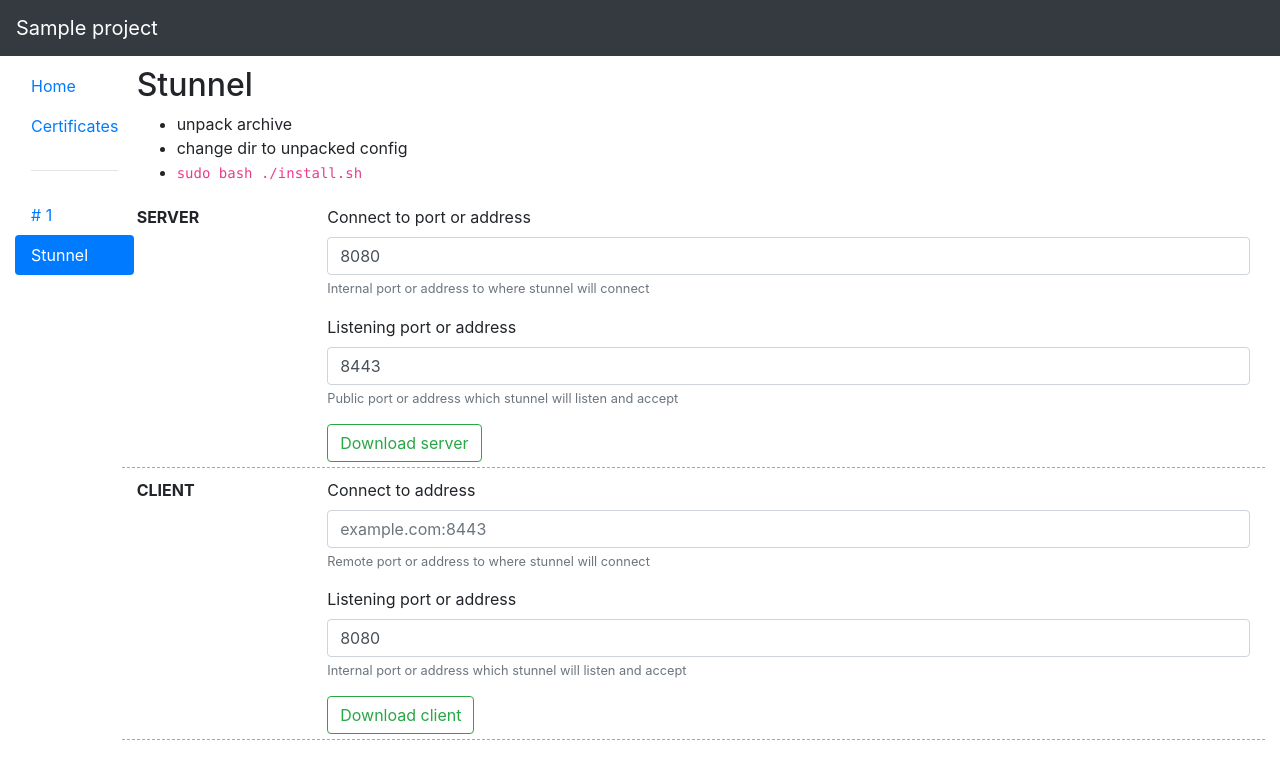
After one commit to reddec/ssl-cp, a Flask app: page /certificate/1/stunnel in a window 1280 px wide. The commit adds this page. Shown: the top 779 px of the page. Run offline with Flask 2, Linux system fonts and the light colour scheme; tables that the repository leaves empty hold one stand-in row (values such as "Sample post"); some libraries are stand-ins or nearby versions.

Commit message:
[draft] reconstruct stunnel templates. add readme

```diff
--- a/app/__main__.py
+++ b/app/__main__.py
@@ -2,6 +2,7 @@ from typing import List
 
 from app import app, db, models
 from app import api, cookbook
+from app.certificates import *
 
 from sqlalchemy import or_
 from flask import render_template, request, redirect, url_for, make_response, abort
@@ -80,8 +81,8 @@ def create_child(project_id: int, cn: str, days: int) -> models.Certificate:
 
 @app.route('/project/<id>/generate-signed', methods=['POST'])
 def create_child_certificate(id: int):
-    create_child(int(id), request.form['cn'], int(request.form['days']))
-    return redirect(url_for('get_project', id=id))
+    crt = create_child(int(id), request.form['cn'], int(request.form['days']))
+    return redirect(url_for('certificate', id=crt.id))
 
 
 @app.route('/project/<id>/root/cert')
@@ -113,7 +114,7 @@ def download_revoked_crl(id: int):
 def certificate(id: int):
     id = int(id)
     cert = models.Certificate.query.get(id)  # type: models.Certificate
-    return render_template('certificate.html', cert=cert)
+    return render_template('certificate.html', cert=cert, project=cert.project)
 
 
 @app.route('/certificate/<id>/cert')
--- a/app/api.py
+++ b/app/api.py
@@ -1,5 +1,5 @@
 from typing import List, Tuple
-from datetime import datetime
+from datetime import datetime, timedelta
 
 from OpenSSL import crypto, SSL
 
@@ -48,9 +48,9 @@ def create_cert(cn: str, days: int, ca_private: bytes, ca_cert: bytes, sn: int)
 
 def create_revoke_list(ca_cert: bytes, ca_key: bytes, serials: List[Tuple[int, datetime]]) -> bytes:
     crl = crypto.CRL()
-    crl.set_version(0)
 
-    crl.set_lastUpdate(datetime.now().strftime('%Y%m%d%H%M%SZ').encode())
+    crl.set_lastUpdate(datetime.utcnow().strftime('%Y%m%d%H%M%SZ').encode())
+    crl.set_nextUpdate((datetime.utcnow() + timedelta(days=365)).strftime('%Y%m%d%H%M%SZ').encode())
     for serial, revoked_at in serials:
         revoked = crypto.Revoked()
         revoked.set_serial(hex(serial)[2:].encode())
--- /dev/null
+++ b/app/certificates.py
@@ -0,0 +1,14 @@
+from app import app, models
+from flask import render_template
+
+
+@app.route('/project/<project_id>/certificates')
+def all_certificates(project_id: int):
+    proj = models.Project.query.get(int(project_id))
+    return render_template('certificates.html', project=proj)
+
+
+@app.route('/certificate/<cert_id>/stunnel')
+def stunnel_cookbook(cert_id: int):
+    cert = models.Certificate.query.get(int(cert_id))
+    return render_template('stunnel.html', project=cert.project, cert=cert)
--- /dev/null
+++ b/app/templates/base_project.html
@@ -0,0 +1,42 @@
+<!DOCTYPE html>
+<html lang="en">
+<head>
+    <meta charset="UTF-8">
+    <title>{% block title %}{{ project.title }}{% endblock %}</title>
+    <link rel="stylesheet" href="/static/bootstrap.min.css"/>
+    <style>
+        .details > .row {
+            border-bottom: darkgrey dashed 1px;
+            margin-bottom: 5px;
+            margin-top: 5px;
+            padding-bottom: 5px;
+            padding-top: 5px;
+        }
+
+        .details > .row > div:first-child {
+            font-weight: bold;
+            text-transform: uppercase;
+        }
+    </style>
+</head>
+<body>
+<nav class="navbar navbar-dark bg-dark">
+    <a href="/" class="navbar-brand">{{ project.title }}</a>
+</nav>
+<div style="height: 10px"></div>
+<div class="container-fluid">
+    <div class="row">
+        <div class="col-md-2 col-xl-1">
+            <!-- menu -->
+            {% block menu %}{% endblock %}
+        </div>
+        <div class="col-md-10 col-xl-11">
+            <!-- body -->
+            <div class="container-fluid">
+                {% block body %}{% endblock %}
+            </div>
+        </div>
+    </div>
+</div>
+</body>
+</html>
--- /dev/null
+++ b/app/templates/stunnel.html
@@ -0,0 +1,73 @@
+{% extends "base_project.html" %}
+{% block menu %}
+    <div class="nav flex-column nav-pills" id="v-pills-tab" role="tablist" aria-orientation="vertical">
+        <a class="nav-link" href="/project/{{ project.id }}">Home</a>
+        <a class="nav-link" href="/project/{{ project.id }}/certificates">Certificates</a>
+        <div class="nav-link">
+            <hr/>
+        </div>
+        <a class="nav-link" href="/certificate/{{ cert.id }}"># {{ cert.id }}</a>
+        <a class="nav-link active" href="/certificate/{{ cert.id }}/stunnel">Stunnel</a>
+    </div>
+{% endblock %}
+{% block body %}
+    <div class="details">
+        <h2>Stunnel</h2>
+        <div>
+            <ul>
+                <li>unpack archive</li>
+                <li>change dir to unpacked config</li>
+                <li><code>sudo bash ./install.sh </code></li>
+            </ul>
+        </div>
+        <div class="row">
+            <div class="col-md-2">
+                Server
+            </div>
+            <div class="col-md-10">
+                <form action="../../cookbook/stunnel/{{ cert.id }}/server" method="GET">
+                    <div class="form-group">
+                        <label for="stsrvconn">Connect to port or address</label>
+                        <input id="stsrvconn" value="8080" type="text" class="form-control" name="connect"
+                               placeholder="port or address to connect">
+                        <small class="form-text text-muted">Internal port or address to where stunnel will connect
+                        </small>
+                    </div>
+                    <div class="form-group">
+                        <label for="stsrvacc">Listening port or address</label>
+                        <input id="stsrvacc" value="8443" type="text" class="form-control" name="accept"
+                               placeholder="port or address to listen">
+                        <small class="form-text text-muted">Public port or address which stunnel will listen and accept
+                        </small>
+                    </div>
+                    <button type="submit" class="btn btn-outline-success">Download server</button>
+                </form>
+
+            </div>
+        </div>
+        <div class="row">
+            <div class="col-md-2">
+                Client
+            </div>
+            <div class="col-md-10">
+                <form action="../../cookbook/stunnel/{{ cert.id }}/client" method="GET">
+                    <div class="form-group">
+                        <label for="stsrvconn">Connect to address</label>
+                        <input id="stsrvconn" value="" type="text" class="form-control" name="connect"
+                               placeholder="example.com:8443">
+                        <small class="form-text text-muted">Remote port or address to where stunnel will connect</small>
+                    </div>
+                    <div class="form-group">
+                        <label for="stsrvacc">Listening port or address</label>
+                        <input id="stsrvacc" value="8080" type="text" class="form-control" name="accept"
+                               placeholder="port or address to listen">
+                        <small class="form-text text-muted">Internal port or address which stunnel will listen and
+                            accept
+                        </small>
+                    </div>
+                    <button type="submit" class="btn btn-outline-success">Download client</button>
+                </form>
+
+            </div>
+        </div>
+{% endblock %}
```
Also changed, not shown: app/cookbook.py (+55 -10 lines), app/templates/certificate.html (+15 -44 lines), app/templates/certificates.html (added, +67 -0 lines), app/templates/project.html (+70 -80 lines), README.md (added), 7 other files.
